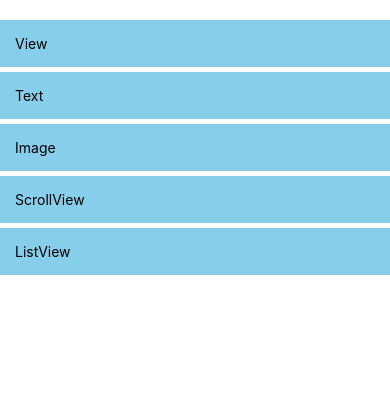
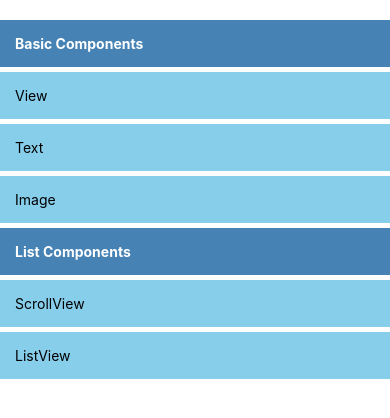
Before and after one commit to rei0101b/react-native-express, a React Native app: screen / in a window 390 px wide. Shown: the top 418 px of the page. Built offline with nearby package versions, Linux system fonts and the light colour scheme.

Commit message:
Hererogenous

```diff
--- a/App.js
+++ b/App.js
@@ -1,12 +1,24 @@
 import React, { Component } from 'react'
-import { FlatList, Text, StyleSheet } from 'react-native'
+import { SectionList, Text, StyleSheet } from 'react-native'
 
-const rows = [
-  {id: 0, text: 'View'},
-  {id: 1, text: 'Text'},
-  {id: 2, text: 'Image'},
-  {id: 3, text: 'ScrollView'},
-  {id: 4, text: 'ListView'},
+const sections = [
+  {
+    id: 0,
+    title: 'Basic Components',
+    data: [
+      {id: 0, text: 'View'},
+      {id: 1, text: 'Text'},
+      {id: 2, text: 'Image'},
+    ]
+  },
+  {
+    id: 1,
+    title: 'List Components',
+    data: [
+      {id: 3, text: 'ScrollView'},
+      {id: 4, text: 'ListView'},
+    ]
+  }
 ]
 
 const extractKey = ({id}) => id
@@ -14,7 +26,7 @@
 class App extends Component {
 
   renderItem = ({item}) => {
-    console.log(item);
+    console.log('renderItem');
     return (
       <Text style={styles.row}>
         {item.text}
@@ -22,12 +34,22 @@
     )
   }
 
+  renderSectionHeader = ({section}) => {
+    console.log('renderSection');
+    return (
+      <Text style={styles.header}>
+        {section.title}
+      </Text>
+    )
+  }
+
   render() {
     return(
-      <FlatList
+      <SectionList
         style={styles.container}
-        data={rows}
+        sections={sections}
         renderItem={this.renderItem}
+        renderSectionHeader={this.renderSectionHeader}
         keyExtractor={extractKey}
       />
     );
@@ -43,7 +65,14 @@
     padding: 15,
     marginBottom: 5,
     backgroundColor: 'skyblue',
-  }
+  },
+  header: {
+    padding: 15,
+    marginBottom: 5,
+    backgroundColor: 'steelblue',
+    color: 'white',
+    fontWeight: 'bold',
+  },
 })
 
 export default App
```
